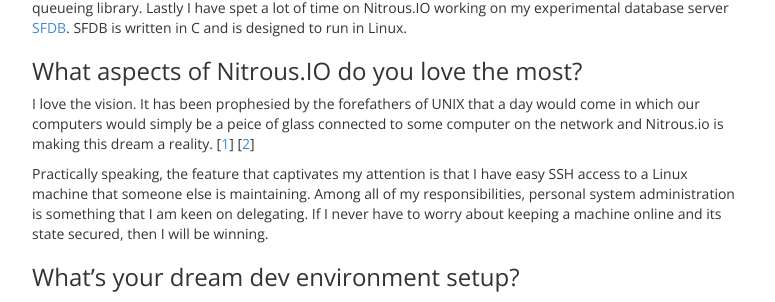
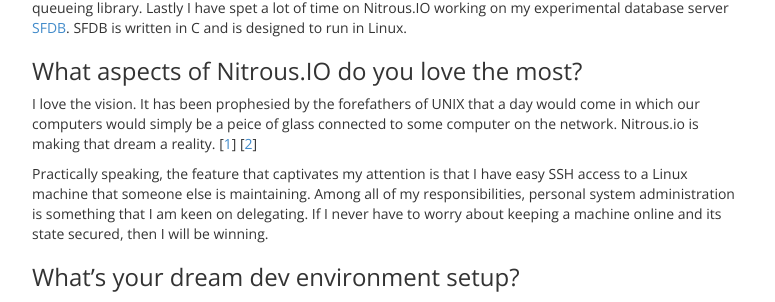
Before and after one commit to koheishingai/blog, a Jekyll site: the page built from index.html, in a window 1280 px wide and 900 px high, scrolled down 758 px. Shown: the part 166-468 px from the top of the window, without its empty margins (252-1027 px from the left). Built offline with Jekyll 4.4.1, drawn with Linux system fonts in a browser that asks for light colours; Markdown is read by kramdown in place of the engine named in the settings; the list of posts is cut into pages by our own code; comment, search, counter and statistics services are not loaded.

Commit message:
Prune a run-on

```diff
--- a/_posts/2013-08-12-nitrous-io-stories-ryan-smith-and-heroku-wilson-smith.md
+++ b/_posts/2013-08-12-nitrous-io-stories-ryan-smith-and-heroku-wilson-smith.md
@@ -19,7 +19,7 @@
 
 ### What aspects of Nitrous.IO do you love the most?
 
-I love the vision. It has been prophesied by the forefathers of UNIX that a day would come in which our computers would simply be a peice of glass connected to some computer on the network and Nitrous.io is making this dream a reality. \[[1](http://www.youtube.com/watch?v=dsMKJKTOte0&feature=youtu.be&t=58m12s)\] \[[2](http://rob.pike.usesthis.com/)\]
+I love the vision. It has been prophesied by the forefathers of UNIX that a day would come in which our computers would simply be a peice of glass connected to some computer on the network. Nitrous.io is making that dream a reality. \[[1](http://www.youtube.com/watch?v=dsMKJKTOte0&feature=youtu.be&t=58m12s)\] \[[2](http://rob.pike.usesthis.com/)\]
 
 Practically speaking, the feature that captivates my attention is that I have easy SSH access to a Linux machine that someone else is maintaining. Among all of my responsibilities, personal system administration is something that I am keen on delegating. If I never have to worry about keeping a machine online and its state secured, then I will be winning.
 
```
